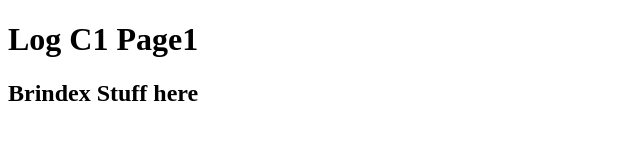
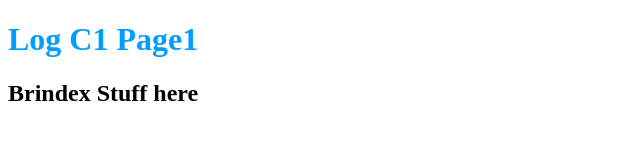
Before and after one commit to SibNyx/LOGC1-p1, a plain HTML site: page index.html in a window 1280 px wide. Shown: the whole page, without its empty margins (0-640 px from the left). Drawn offline with Linux system fonts and the light colour scheme.

Commit message:
Added h1 style in index.html

```diff
--- a/index.html
+++ b/index.html
@@ -4,6 +4,11 @@
     <meta charset="UTF-8">
     <meta name="viewport" content="width=device-width, initial-scale=1.0">
     <title>Document</title>
+<style>
+    h1 {
+        color: rgb(0, 157, 255);
+    }
+</style>
 </head>
 <body>
     <h1> Log C1 Page1 </h1>
```
